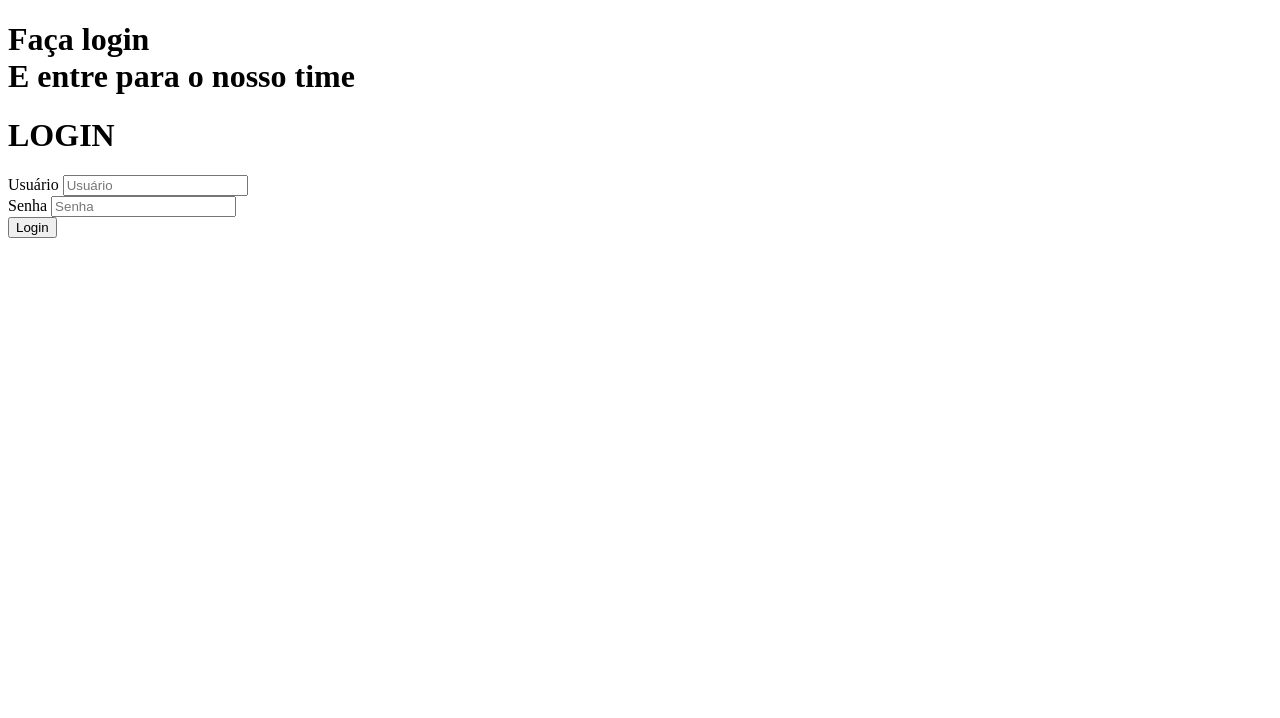
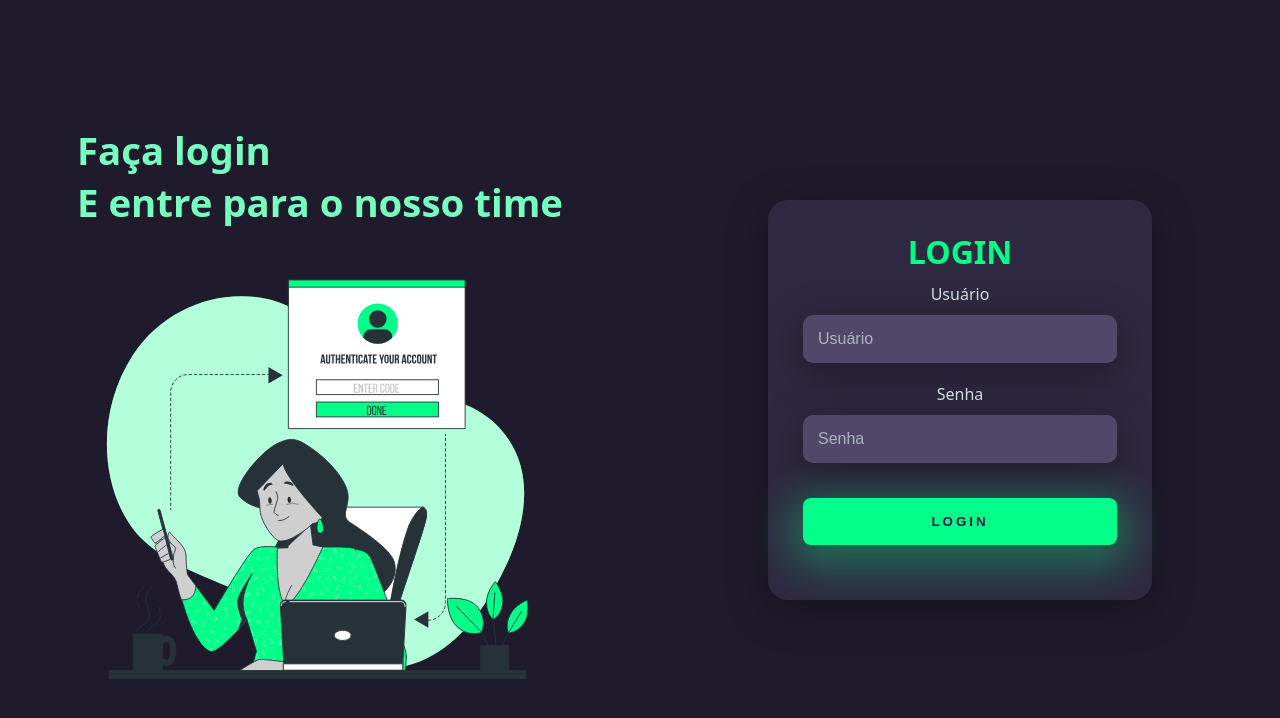
Before and after one commit to laiscarvf/projeto-login, a plain HTML site: page index.html in a window 1280 px wide. Drawn offline with Linux system fonts and the light colour scheme.

Commit message:
Adicionando estilo css e a imagem animação ao html

```diff
--- a/index.html
+++ b/index.html
@@ -11,6 +11,7 @@
     <div class="main-login">
         <div class="left-login">
         <h1>Faça login <br> E entre para o nosso time</h1>
+        <img src="assistente.svg" class="left-login-image" alt="Assistente">
         </div>
         <div class="right-login">
             <div class="card-login">
--- a/style.css
+++ b/style.css
@@ -0,0 +1,122 @@
+@import url('https://fonts.googleapis.com/css2?family=Poppins:wght@400;700&display=swap');
+
+body {
+    margin: 0;
+    font-family: 'Noto Sans', sans-serif;
+}
+body * {
+    box-sizing: border-box;
+}
+.main-login {
+    width: 100vw;
+    height: 100vh;
+    background: #201b2c;
+    display: flex;
+    justify-content: center;
+    align-items: center;
+}
+.left-login {
+    width: 50vw;
+    height: 100vh;
+    display: flex;
+    justify-content: center;
+    align-items: center;
+    flex-direction: column;
+}
+.left-login > h1 {
+    font-size: 3vw;
+    color: #77ffc0;
+}
+.left-login-image {
+    width: 35vw;
+}
+.right-login {
+    width: 50vw;
+    height: 100vh;
+    display: flex;
+    justify-content: center;
+    align-items: center;
+}.card-login {
+    width: 60%;
+    display: flex;
+    justify-content: center;
+    align-items: center;
+    flex-direction: column;
+    padding: 30px 35px;
+    background: #2f2841;
+    border-radius: 20px;
+    box-shadow: 0px 10px 40px #00000056;
+}
+.card-login > h1 {
+    color: #00ff88;
+    font-weight: 800;
+    margin: 0;
+}
+.textfield {
+    width: 100%;
+    margin: 10px 0px;
+    display: flex;
+    flex-direction: column;
+    justify-content: flex-start;
+    align-items: center;
+}
+.textfield > input {
+    width: 100%;
+    border: none;
+    border-radius: 10px;
+    padding: 15px;
+    background: #514869;
+    color: #f0ffffde;
+    font-size: 12pt;
+    box-shadow: 0px 10px 40px #00000056;
+    box-sizing: border-box;
+}
+.textfield > label {
+    color: #f0ffffde;
+    margin-bottom: 10px;
+}
+.textfield > input::placeholder {
+    color: #f0ffff94;
+}
+.btn-login {
+    width: 100%;
+    padding: 16px 0px;
+    margin: 25px;
+    border: none;
+    border-radius: 8px;
+    text-transform: uppercase;
+    font-weight: 800;
+    letter-spacing: 3px;
+    color: #2b134b;
+    background: #00ff88;
+    cursor: pointer;
+    box-shadow: 0px 10px 40px 12px #00ff8052;
+}
+@media only screen and (max-width:950px) {
+    .card-login {
+        width: 85%;
+    }
+}
+
+@media only screen and (max-width:600px) {
+    .main-login {
+        flex-direction: column;
+    }
+    .left-login > h1 {
+        display: none;
+    }
+    .left-login {
+        width: 100%;
+        height: auto;
+    }
+    .right-login {
+        width: 100%;
+        height: auto;
+    }
+    .left-login-image {
+        width: 50vw;
+    }
+    .card-login {
+        width: 90%;
+    }
+}
```
Also changed, not shown: assistente.svg (added).
